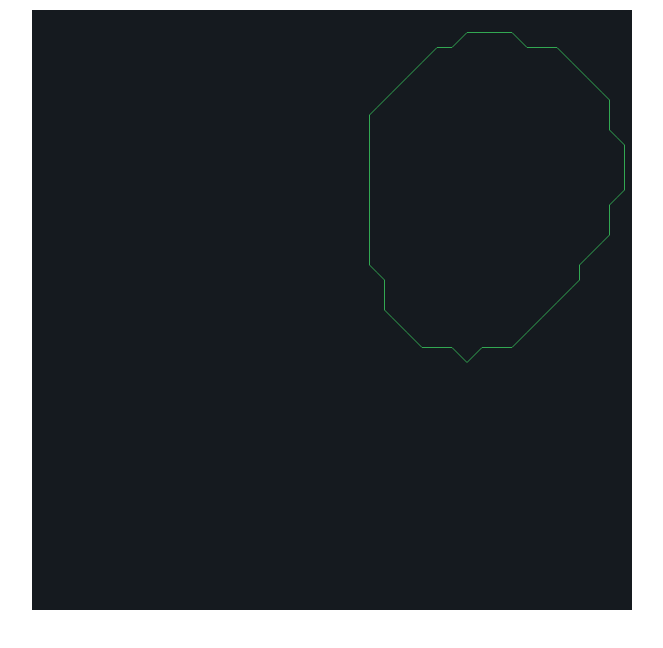
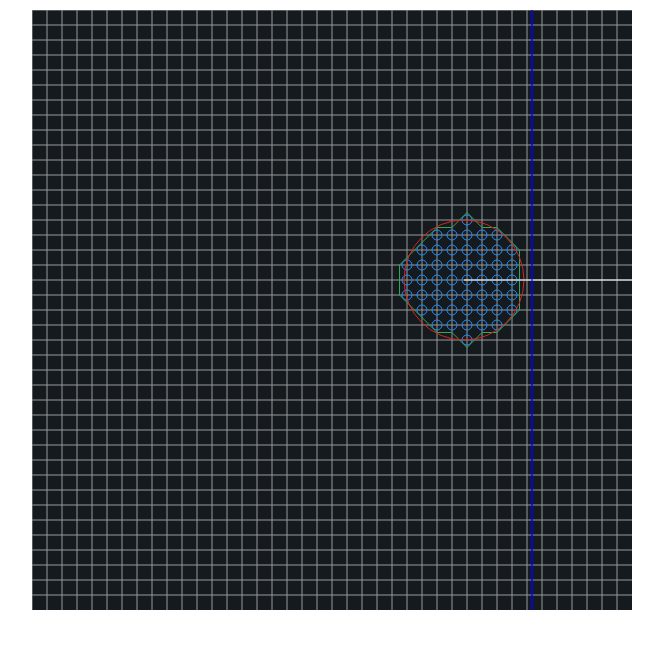
Before and after one commit to mtthwm/marching-squares, a website: page index.html in a window 1280 px wide. Shown: the whole page, without its empty margins (308-971 px from the left). Drawn offline with Linux system fonts and the light colour scheme.

Commit message:
Trying to get the balls bouncing off walls

```diff
--- a/index.html
+++ b/index.html
@@ -23,6 +23,7 @@
     <canvas id="main-canvas"></canvas>
 
 
+    <script src="vector.js"></script>
     <script src="grid.js"></script>
     <script src="index.js"></script>
     <script src="tiles.js"></script>
--- a/index.js
+++ b/index.js
@@ -12,10 +12,11 @@ const circles = [];
 const canvas = document.getElementById("main-canvas");
 const ctx = canvas.getContext("2d");
 
-const Circle = function (x, y, radius) {
+const Circle = function (x, y, radius, velocity = new Vec2(0, 0)) {
     this.radius = radius;
     this.x = x;
     this.y = y;
+    this.velocity = velocity;
 
     this.draw = (ctx) => {
         ctx.strokeStyle = circle_color;
@@ -23,13 +24,32 @@ const Circle = function (x, y, radius) {
         ctx.arc(this.x, this.y, this.radius, 0, 360);
         ctx.stroke();
     }
+
+    // this._getXIntersection = (xValue) => {
+    //     const normalDir = this.velocity.normalized();
+    //     const p = new Vec2(this.x, this.y).add(normalDir.multiply(this.radius));
+
+    //     const scalar = xValue / normalDir.x; *
+    //     return new Vec2(this.x, this.y).add(normalDir.multiply(scalar));
+    // };
+
+    this._getIntersectionWithLine = (xInit, yInit, dirX, dirY) => {
+        const p = new Vec2(this.x, this.y).add(this.velocity.normalized().multiply(this.radius));
+        const slope = dirY / dirX;
+
+        const a = ((p.y - yInit) - ((p.x - xInit) * slope)) / (this.velocity.x - this.velocity.y);
+
+        return p.add(this.velocity.multiply(a));
+    };
 }
+
+
 
 canvas.width = width;
 canvas.height = height;
 
-circles.push(new Circle(width / 4, width / 4, width / 5));
-circles.push(new Circle(width / 5, width * 0.45, width / 10));
+circles.push(new Circle(width / 4, width / 4, width / 5, new Vec2(-1, -1.25)));
+circles.push(new Circle(width / 5, width * 0.45, width / 10, new Vec2(1, 0)));
 const myGrid = new Grid(gridSize, gridSize, width / gridSize);
 
 const circleIntersectFunction = (x, y, circle) => {
@@ -42,7 +62,12 @@ const drawLine = (ctx, x1, y1, x2, y2, color="#FFFFFF") => {
     ctx.moveTo(x1, y1);
     ctx.lineTo(x2, y2);
     ctx.stroke();
-}
+};
+
+const drawRay = (ctx, position, direction, length, color="#FFFFFF") => {
+    const target = position.add(direction.normalized().multiply(length));
+    return drawLine(ctx, position.x, position.y, target.x, target.y, color);
+};
 
 const gridCellToTile = (grid, x, y) => {
     let tileValue = "";
@@ -66,7 +91,7 @@ const gridCellToTile = (grid, x, y) => {
 const drawBackground = (ctx) => {
     ctx.fillStyle = background_color;
     ctx.fillRect(0, 0, canvas.width, canvas.height);
-}
+};
 
 const drawCorners = (ctx, grid) => {
     grid.forEachCellCoords((element, x, y) => {
@@ -78,30 +103,41 @@ const drawCorners = (ctx, grid) => {
             ctx.stroke();
         }
     });
-}
+};
 
 const draw = () => {
     drawBackground(ctx);
 
     // myGrid.drawColors(ctx);
-    // myGrid.drawLines(ctx, grid_line_color);
+    myGrid.drawLines(ctx, grid_line_color);
     // myGrid.drawValues(ctx);
     // myGrid.drawCoordinates(ctx);
 
-    // drawCorners(ctx, myGrid);
+    drawCorners(ctx, myGrid);
 
     myGrid.forEachCell((element, x, y) => {
         drawTile(ctx, myGrid, x, y)
     });
 
-    // circles.forEach((element) => {
-    //     element.draw(ctx);
-    // });
+    circles.forEach((element) => {
+        element.draw(ctx);
+        drawRay(ctx, new Vec2(element.x, element.y), element.velocity, 1000);
+        const wallRayPosition = new Vec2(500, 0);
+        const wallRayDirection = new Vec2(0, 1);
+        const collision = circles[1]._getIntersectionWithLine(wallRayPosition.x, wallRayPosition.y, wallRayDirection.x, wallRayDirection.y);
+        drawRay(ctx, wallRayPosition, wallRayDirection, 1000, "#0000FF");
+        ctx.strokeStyle = "#FF00FF";
+        ctx.beginPath();
+        console.log(collision);
+        ctx.arc(collision.x, collision.y, 5, 0, 360);
+        ctx.stroke();
+    });
 };
 
 const update = () => {
     circles.forEach((element) => {
-        element.x += 1;
+        element.x += element.velocity.x;
+        element.y += element.velocity.y;
     });
 
     myGrid.forEachCellCoords((element, x, y) => {
--- /dev/null
+++ b/vector.js
@@ -0,0 +1,17 @@
+const Vec2 = function (x, y) {
+    this.x = x;
+    this.y = y;
+    this.normalized = () => {
+        const mag = this.magnitude();
+        return new Vec2(this.x / mag, this.y / mag);
+    };
+    this.magnitude = () => {
+        return Math.sqrt(this.x*this.x + this.y*this.y);
+    };
+    this.multiply = (scalar) => {
+        return new Vec2(this.x * scalar, this.y * scalar);
+    };
+    this.add = (vector) => {
+        return new Vec2(this.x + vector.x, this.y + vector.y);
+    };
+}
```
